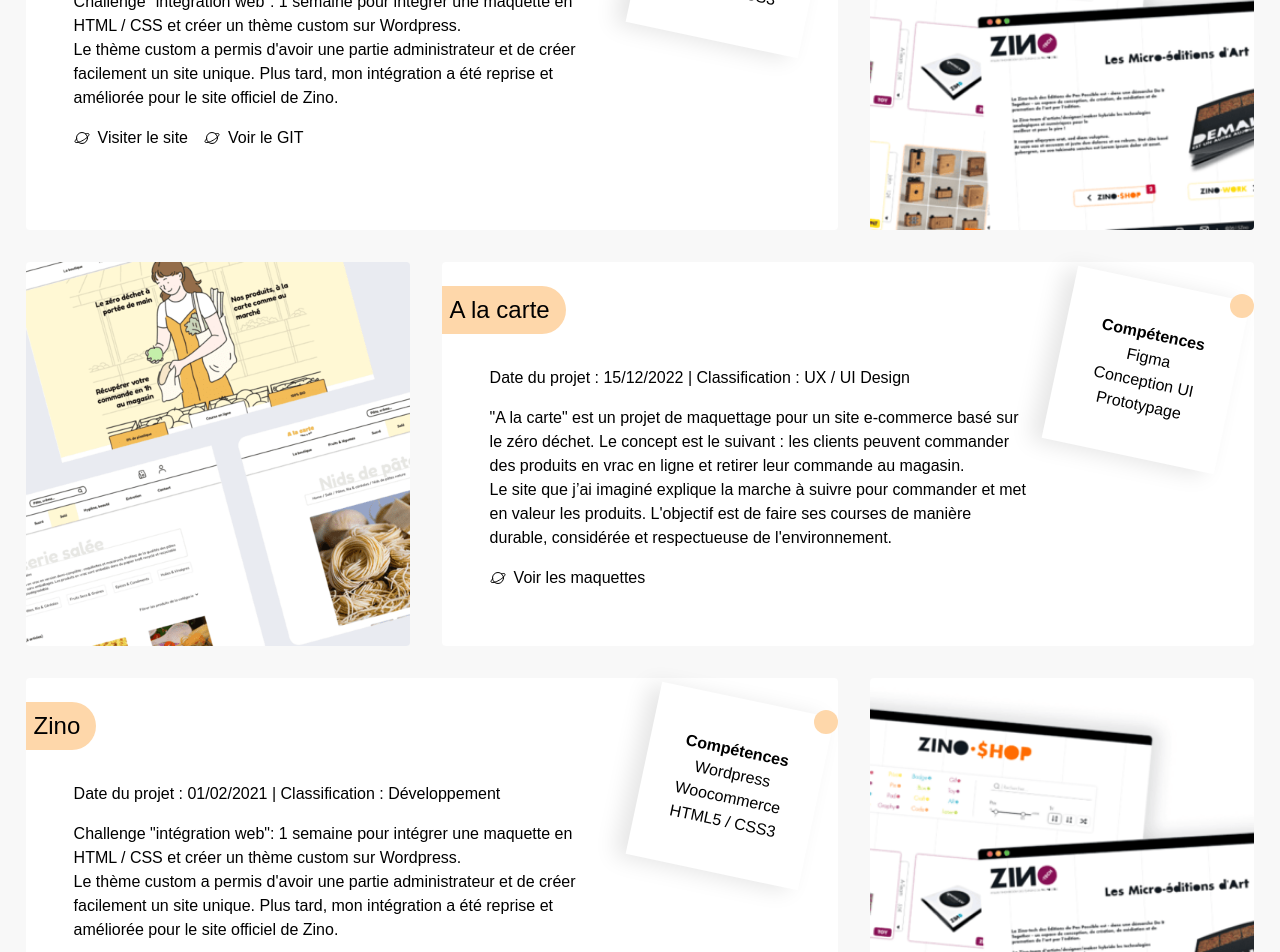
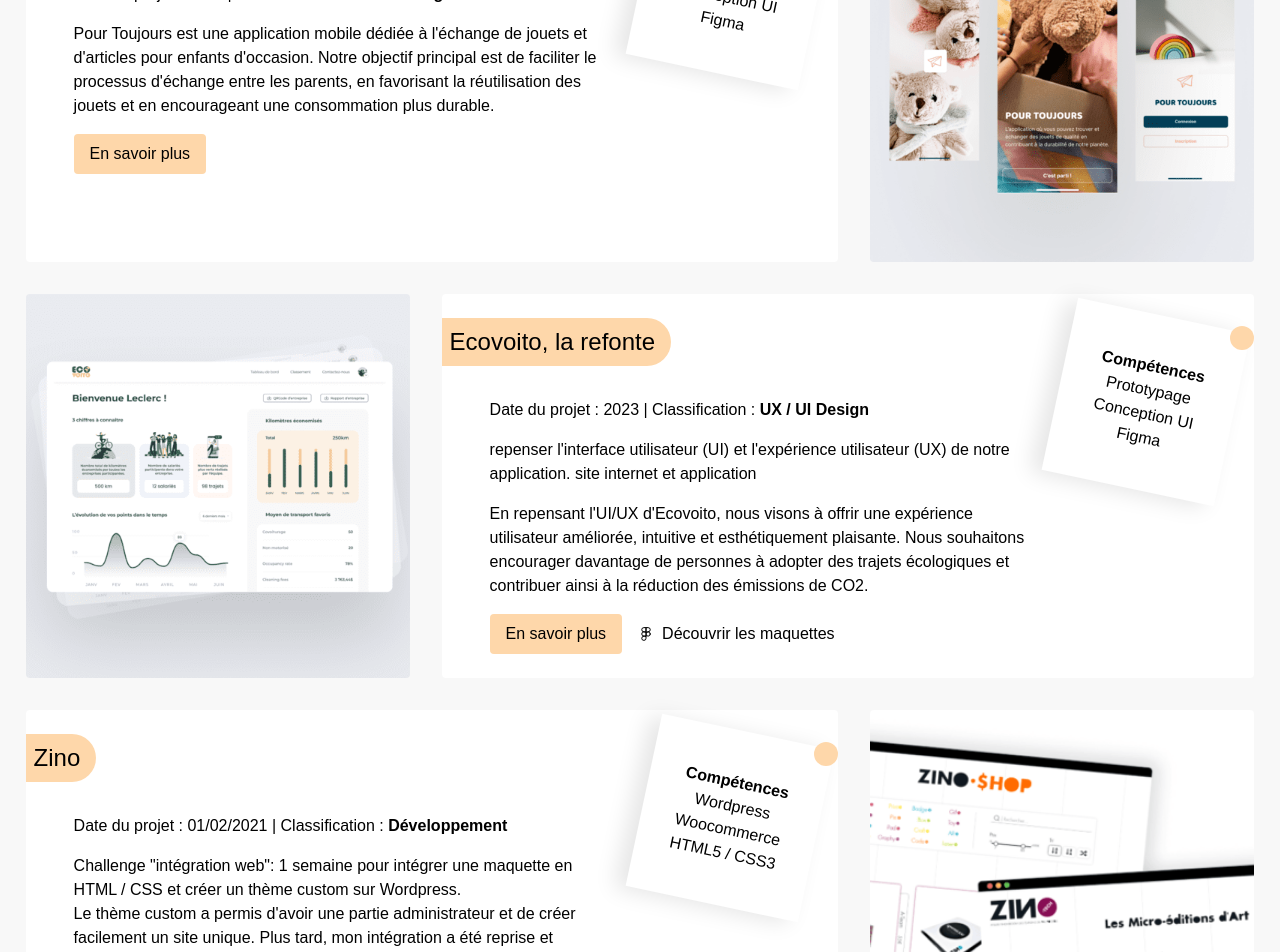
Before and after one commit to elisedu37/portfolio, a React (Create React App) app: page /portfolio/projects in a window 1280 px wide. Shown: the part 880-1832 px from the top of the page. Built offline with nearby package versions, Linux system fonts and the light colour scheme.

Commit message:
add projects

```diff
--- a/src/components/ProjectCard.js
+++ b/src/components/ProjectCard.js
@@ -1,4 +1,4 @@
-import { Planet } from 'phosphor-react';
+import { FigmaLogo, Planet } from 'phosphor-react';
 import { Link } from 'react-router-dom';
 
 /**
@@ -14,7 +14,9 @@ const ProjectCard = ({ project, index }) => {
         >
             <div className='w-full m-auto overflow-hidden rounded h-96 lg:h-max lg:w-96'>
                 <div className='transition-transform duration-500 ease-in-out transform h-max hover:scale-110'>
-                    <img src={project.image} alt='' className='object-cover w-full h-max' />
+                    <Link to={`/project/${project.id}`}>
+                        <img src={project.image} alt='' className='object-cover w-full h-max' />
+                    </Link>
                 </div>
             </div>
 
@@ -29,7 +31,7 @@ const ProjectCard = ({ project, index }) => {
                 <h2>{project.title}</h2>
                 <div className='flex flex-col gap-4 px-12 py-4 '>
                     <p className='mr-44'>
-                        Date du projet : {project.date} | Classification : {project.category}
+                        Date du projet : {project.date} | Classification : <strong>{project.category}</strong>
                     </p>
                     <div>{project?.content}</div>
                     <div className='flex gap-4'>
@@ -43,9 +45,15 @@ const ProjectCard = ({ project, index }) => {
                         )}
                         {project?.actions?.map((action) => {
                             return (
-                                <a href={action.link} className='flex items-center' key={action.id}>
+                                <a
+                                    href={action.link}
+                                    className='flex items-center'
+                                    key={action.id}
+                                    target='_blank'
+                                    rel='noreferrer'
+                                >
                                     <span className='mr-2'>
-                                        <Planet />
+                                        {action.icon === 'FigmaLogo' ? <FigmaLogo /> : <Planet />}
                                     </span>
                                     {action.text}
                                 </a>
--- a/src/data/projects.js
+++ b/src/data/projects.js
@@ -1,17 +1,20 @@
 // Images
 import zino from '../assets/portfolio/miniatures/miniaZino.png';
 import carte from '../assets/portfolio/miniatures/miniaCarte.png';
+import toujours from '../assets/portfolio/miniatures/miniaPToujours.png';
+import newEcovoito from '../assets/portfolio/miniatures/NewEcovoito.png';
+import ecovoito from '../assets/portfolio/miniatures/miniaEcovoito.png';
 
 // Liste des projets
 export const projects = [
     {
         id: 'carte',
-        title: 'A la carte',
+        title: 'À la carte',
         type: 'perso',
         category: 'UX / UI Design',
         date: '2022',
         content: (
-            <div>
+            <div className='flex flex-col gap-4'>
                 <p className='mr-44'>
                     "A la carte" est un projet de maquettage pour un site e-commerce basé sur le zéro déchet. Le concept
                     est le suivant : les clients peuvent commander des produits en vrac en ligne et retirer leur
@@ -22,70 +25,110 @@ export const projects = [
                     L'objectif est de faire ses courses de manière durable, considérée et respectueuse de
                     l'environnement.
                 </p>
+                <p>Page imaginée: Accueil, catalogue de produit et une fiche produit</p>
             </div>
         ),
-        skills: ['Figma', 'Conception UI', 'Prototypage'],
+        skills: ['Prototypage', 'Conception UI', 'Figma'],
         image: carte,
         more: true,
-        actions: [{ id: 'carte_maquette', text: 'Voir les maquettes', link: '', icon: '' }],
+        actions: [
+            {
+                id: 'carte_maquette',
+                text: 'Découvrir les maquettes',
+                link: 'https://www.figma.com/proto/6sIM4vRxr7gpustfwkUtLF/Mes-maquettes?type=design&node-id=804-4399&t=w44bS7PkFhc9aPMq-1&scaling=scale-down&page-id=804%3A1892&starting-point-node-id=804%3A4399&mode=design',
+                icon: 'FigmaLogo',
+            },
+        ],
         singleProjectContent: (
             <>
-                <p className='font-semibold text-orange-400'>Logipro : Spt 2022 à aujourd’hui</p>
-                <h1 className='mt-2 text-3xl font-bold '>Développeuse front-end</h1>
+                <p className='font-semibold text-orange-400'>2022</p>
+                <h1 className='mt-2 text-3xl font-bold '>UX / UI Design</h1>
                 <div className='flex flex-col gap-4 mt-2 leading-7'>
                     <p>
-                        Je travaille sur le développement de deux logiciels : Agora Learning et Crea Learning. Cette
-                        suite de logiciels permet la création et la diffusion de modules e-learning.
+                        "A la carte" est un projet de maquettage pour un site e-commerce basé sur le zéro déchet. Le
+                        concept est le suivant : les clients peuvent commander des produits en vrac en ligne et retirer
+                        leur commande au magasin.
                     </p>
                     <p>
-                        Au sein de l'équipe, je m’occupe du développement front-end et du maquettage des nouvelles
-                        fonctionnalités.
+                        Le site que j’ai imaginé explique la marche à suivre pour commander et met en valeur les
+                        produits. L'objectif est de faire ses courses de manière durable, considérée et respectueuse de
+                        l'environnement.
                     </p>
-                    <p>
-                        Pour Créa Learning, nous sommes en train de faire une refonte de l’ensemble du logiciel avec
-                        React JS et Symfony. J’ai pu travailler sur l’éditeur de module avec l’implémentation des
-                        différents blocs disponibles.
-                    </p>
-                    <p>
-                        En parallèle, sur Agora Learning, le travail consiste à ajouter de nouvelles fonctionnalités.
-                        Pour ma part, j’effectue des modifications sur les templates Twig et le JavaScript car ce projet
-                        est entièrement développé sous Symfony.
-                    </p>
-                    <p>
-                        Pour Créa Learning, nous sommes en train de faire une refonte de l’ensemble du logiciel avec
-                        React JS et Symfony. J’ai pu travailler sur l’éditeur de module avec l’implémentation des
-                        différents blocs disponibles.
-                    </p>
-                    <p>
-                        En parallèle, sur Agora Learning, le travail consiste à ajouter de nouvelles fonctionnalités.
-                        Pour ma part, j’effectue des modifications sur les templates Twig et le JavaScript car ce projet
-                        est entièrement développé sous Symfony.
-                    </p>
-                    <p>
-                        En plus des nouvelles features, l’espace apprenant est en train d’être refondu. Je me suis
-                        occupé de faire l’ensemble des wireframes et des premières maquettes. Ce travail m’a permis
-                        d’apporter des idées pour améliorer le logiciel et l’expérience utilisateur.
-                    </p>
-                    <p>
-                        Au niveau de la gestion de projet, nous utilisons la méthode agile SCRUM et le versionnage de
-                        notre code avec GitLab.
-                    </p>
-                    <p>Cette expérience me permet au quotidien d’approfondir mes compétences.</p>
                     <ul className='gap-4'>
-                        <li>
-                            <span className='font-semibold'>Formations obtenues. </span>
-                            React avec Dyma et Wordpress avec le centre de formation Campus26
-                        </li>
                         <li>
                             <span className='font-semibold'>Outils utilisés. </span>
                             Jira, YouTrack, Gitlab
                         </li>
-                        <li>
-                            <span className='font-semibold'>Langages. </span>
-                            React JS, Tailwind, Twig, JS, SCSS
-                        </li>
                     </ul>
                 </div>
+            </>
+        ),
+        singleImg: false,
+        singleImgUrl: [],
+    },
+    {
+        id: 'ptoujours',
+        title: 'Pour toujours',
+        type: 'perso',
+        category: 'UX / UI Design',
+        date: '2023',
+        content: (
+            <div className='flex flex-col gap-4'>
+                <p className='mr-44'>
+                    Pour Toujours est une application mobile dédiée à l'échange de jouets et d'articles pour enfants
+                    d'occasion. Notre objectif principal est de faciliter le processus d'échange entre les parents, en
+                    favorisant la réutilisation des jouets et en encourageant une consommation plus durable.
+                </p>
+            </div>
+        ),
+        skills: ['Prototypage', 'Conception UI', 'Figma'],
+        image: toujours,
+        more: true,
+        singleProjectContent: (
+            <>
+                <p className='font-semibold text-orange-400'>2023</p>
+                <h1 className='mt-2 text-3xl font-bold '>UX / UI Design</h1>
+                <div className='flex flex-col gap-4 mt-2 leading-7'></div>
+            </>
+        ),
+        singleImg: false,
+        singleImgUrl: [],
+    },
+    {
+        id: 'refonteEcovoito',
+        title: 'Ecovoito, la refonte',
+        type: 'perso',
+        category: 'UX / UI Design',
+        date: '2023',
+        content: (
+            <div className='flex flex-col gap-4'>
+                <p className='mr-44'>
+                    repenser l'interface utilisateur (UI) et l'expérience utilisateur (UX) de notre application. site
+                    internet et application
+                </p>
+                <p className='mr-44'>
+                    En repensant l'UI/UX d'Ecovoito, nous visons à offrir une expérience utilisateur améliorée,
+                    intuitive et esthétiquement plaisante. Nous souhaitons encourager davantage de personnes à adopter
+                    des trajets écologiques et contribuer ainsi à la réduction des émissions de CO2.
+                </p>
+            </div>
+        ),
+        skills: ['Prototypage', 'Conception UI', 'Figma'],
+        actions: [
+            {
+                id: 'carte_maquette',
+                text: 'Découvrir les maquettes',
+                link: 'https://www.figma.com/proto/6sIM4vRxr7gpustfwkUtLF/Mes-maquettes?type=design&node-id=804-4399&t=w44bS7PkFhc9aPMq-1&scaling=scale-down&page-id=804%3A1892&starting-point-node-id=804%3A4399&mode=design',
+                icon: 'FigmaLogo',
+            },
+        ],
+        image: newEcovoito,
+        more: true,
+        singleProjectContent: (
+            <>
+                <p className='font-semibold text-orange-400'>2023</p>
+                <h1 className='mt-2 text-3xl font-bold '>UX / UI Design</h1>
+                <div className='flex flex-col gap-4 mt-2 leading-7'></div>
             </>
         ),
         singleImg: false,
@@ -109,57 +152,78 @@ export const projects = [
             </div>
         ),
         skills: ['Wordpress', 'Woocommerce', 'HTML5 / CSS3'],
+        more: true,
         image: zino,
-        actions: [
-            { id: 'zino_site', text: 'Visiter le site', link: '', icon: '' },
-            { id: 'zino_git', text: 'Voir le GIT', link: '', icon: '' },
-        ],
+        actions: [{ id: 'zino_site', text: 'Visiter le site', link: 'http://zinoelise.tp.crea.pro/', icon: 'Planet' }],
+        singleProjectContent: (
+            <>
+                <p className='font-semibold text-orange-400'>2023</p>
+                <h1 className='mt-2 text-3xl font-bold '>UX / UI Design</h1>
+                <div className='flex flex-col gap-4 mt-2 leading-7'></div>
+            </>
+        ),
+        singleImg: true,
+        singleImgUrl: [],
     },
     {
-        id: 'carte2',
-        title: 'A la carte',
-        category: 'UX / UI Design',
-        date: '15/12/2022',
+        id: 'ecovoito',
+        title: 'Ecovoito',
+        category: 'Développement',
+        date: '2022',
         content: (
             <div>
                 <p className='mr-44'>
-                    "A la carte" est un projet de maquettage pour un site e-commerce basé sur le zéro déchet. Le concept
-                    est le suivant : les clients peuvent commander des produits en vrac en ligne et retirer leur
-                    commande au magasin.
-                </p>
-                <p className='mr-44'>
-                    Le site que j’ai imaginé explique la marche à suivre pour commander et met en valeur les produits.
-                    L'objectif est de faire ses courses de manière durable, considérée et respectueuse de
-                    l'environnement.
+                    5 étudiants dont 2 designers et 3 développeurs (mon cas) se sont associés pour monter un projet
+                    comme une start-up. Pour ma part je me suis occupé du développement de l'application. Le défi
+                    technique est de créer des itinéraires et de calculer cette distance. Par la suite, cette donnée
+                    permet de calculer un taux de CO2 émis par un mode de transport et un score. En plus de cette
+                    mission j'ai aidé à l'animation de motion design.
                 </p>
             </div>
         ),
-        skills: ['Figma', 'Conception UI', 'Prototypage'],
-        image: carte,
-        actions: [{ id: 'carte2_btn', text: 'Voir les maquettes', link: '', icon: '' }],
-    },
-    {
-        id: 'zino2',
-        title: 'Zino',
-        category: 'Développement',
-        date: '01/02/2021',
-        content: (
-            <div>
-                <p className='mr-44'>
-                    Challenge "intégration web": 1 semaine pour intégrer une maquette en HTML / CSS et créer un thème
-                    custom sur Wordpress.
-                </p>
-                <p className='mr-44'>
-                    Le thème custom a permis d'avoir une partie administrateur et de créer facilement un site unique.
-                    Plus tard, mon intégration a été reprise et améliorée pour le site officiel de Zino.
-                </p>
-            </div>
+        skills: ['React Native', 'Gitlab', 'After Effects'],
+        image: ecovoito,
+        more: true,
+        singleProjectContent: (
+            <>
+                <p className='font-semibold text-orange-400'>2023</p>
+                <h1 className='mt-2 text-3xl font-bold '>UX / UI Design</h1>
+                <div className='flex flex-col gap-4 mt-2 leading-7'>
+                    <p>
+                        Le projet Ecovoito a été initié par cinq étudiants, dont deux designers et trois développeurs,
+                        dans le but de créer une start-up. En tant que développeur, j'ai joué un rôle clé dans le
+                        développement de l'application. Le défi technique principal était de mettre en place des
+                        fonctionnalités permettant de générer des itinéraires et de calculer les distances associées.
+                    </p>
+                    <p>
+                        L'objectif de l'application était de fournir aux utilisateurs un moyen de calculer le taux de
+                        CO2 émis lors de leurs déplacements en fonction du mode de transport utilisé. En utilisant les
+                        données de distance calculées, nous avons pu évaluer l'empreinte carbone associée à chaque mode
+                        de transport et attribuer un score environnemental à l'utilisateur.
+                    </p>
+                    <p>
+                        Outre ma mission de développement, j'ai également apporté mon soutien à l'animation de motion
+                        design dans le projet. J'ai utilisé l'outil After Effects pour créer des animations engageantes
+                        et visuellement attrayantes, contribuant ainsi à l'expérience utilisateur globale de
+                        l'application.
+                    </p>
+                    <p>
+                        Les outils principaux utilisés pour la réalisation du projet Ecovoito ont été React Native, qui
+                        a été utilisé pour développer l'application mobile, et After Effects pour les animations de
+                        motion design.
+                    </p>
+                    <p>
+                        Ce projet a permis à notre équipe de mettre en pratique nos compétences respectives en design et
+                        en développement, tout en travaillant en étroite collaboration pour créer une solution innovante
+                        axée sur la réduction de l'empreinte carbone. La combinaison de nos talents a permis de
+                        développer une application fonctionnelle et attrayante, offrant aux utilisateurs des
+                        informations pertinentes sur leurs émissions de CO2 et les encourager à adopter des modes de
+                        transport plus respectueux de l'environnement.
+                    </p>
+                </div>
+            </>
         ),
-        skills: ['Wordpress', 'Woocommerce', 'HTML5 / CSS3'],
-        image: zino,
-        actions: [
-            { id: 'git2', text: 'Visiter le site', link: '', icon: '' },
-            { id: 'btn1', text: 'Voir le GIT', link: '', icon: '' },
-        ],
+        singleImg: true,
+        singleImgUrl: [],
     },
 ];
```
